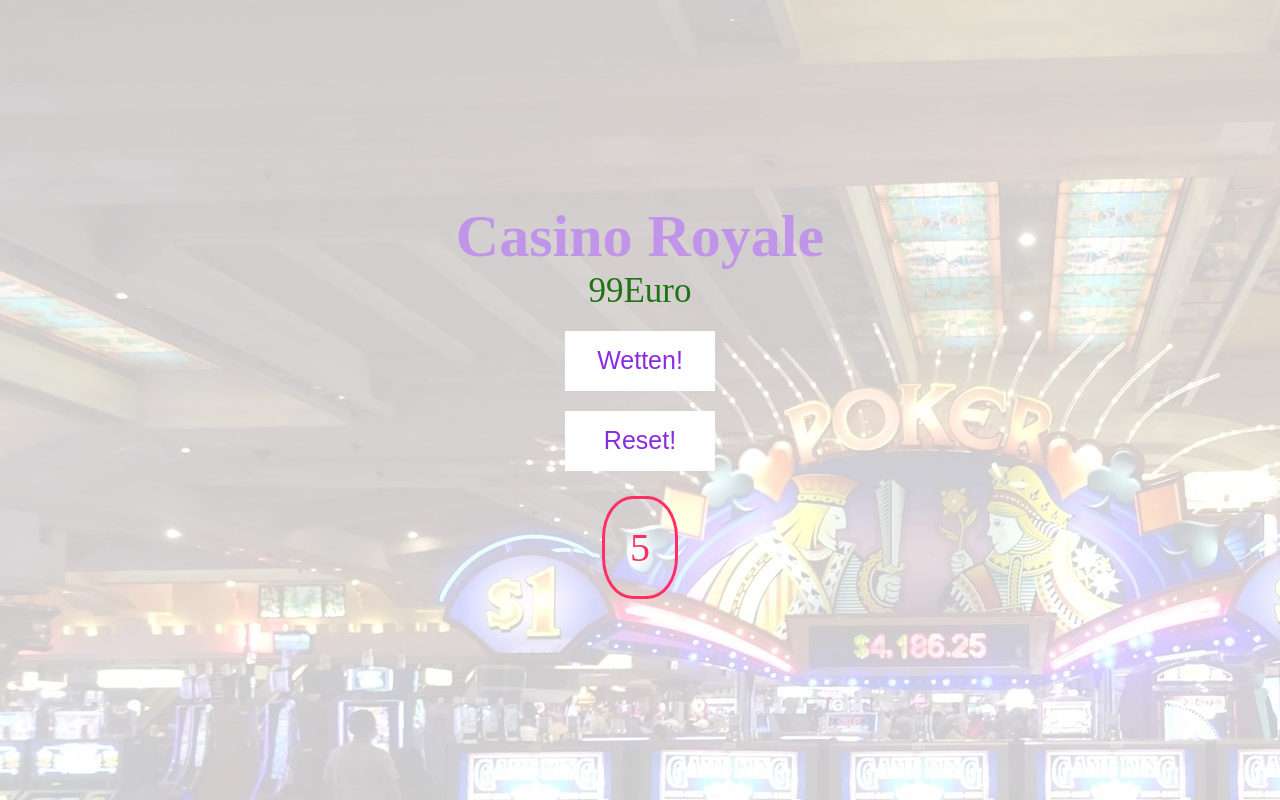
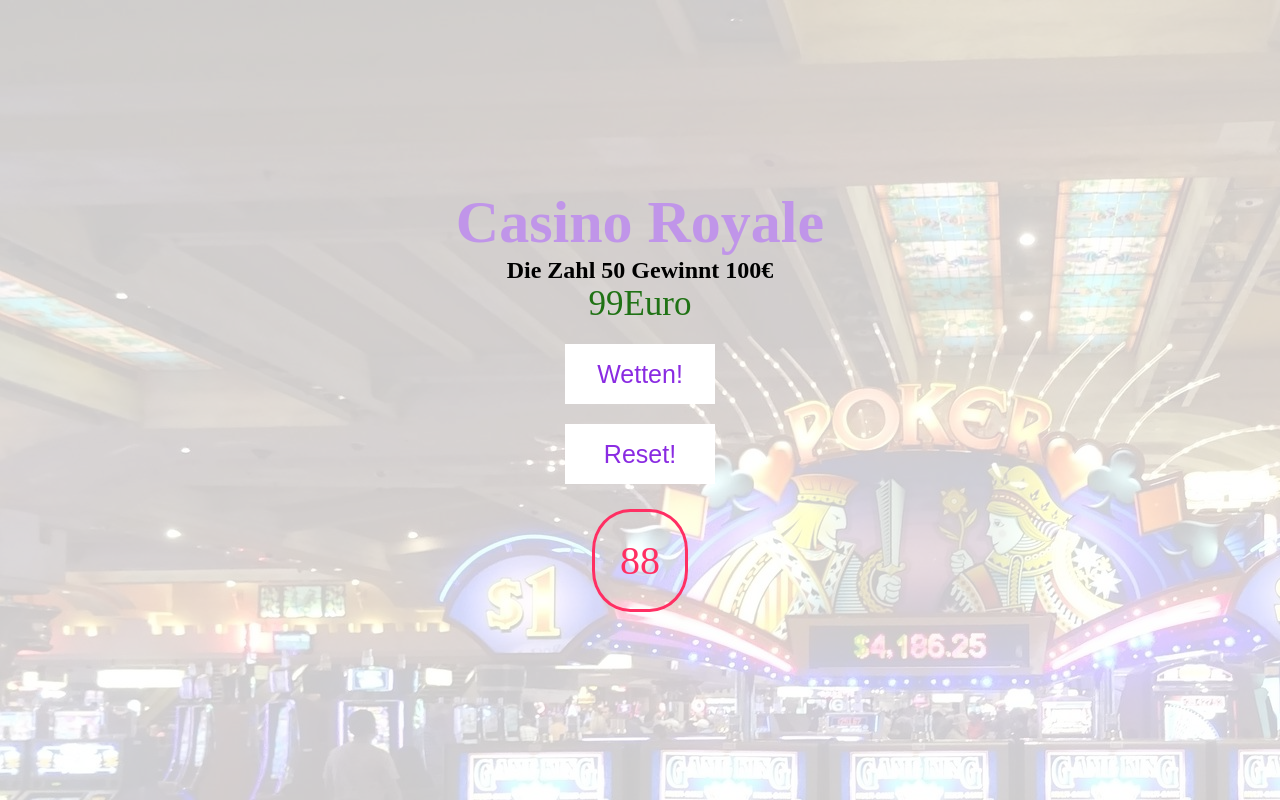
Before and after one commit to Sidi-k/DOM-Segment-5-Casino, a plain HTML site: page index.html in a window 1280 px wide. Both pictures are taken after a click on the button "Wetten!". Drawn offline with Linux system fonts and the light colour scheme.

Commit message:
Aufgabe  Fertig

```diff
--- a/index.html
+++ b/index.html
@@ -9,21 +9,13 @@
 </head>
 <body>
     <section>
-
         <main>
             <h1>Casino Royale</h1>
-
-
-
+            <h2>Die Zahl 50 Gewinnt 100€</h2>
             <p id="konto">100€</p>
-
             <button id="wetten" onclick="run()">Wetten!</button>
-
             <button onclick="revert()">Reset!</button>
-
             <p id="zahl"></p>
-
-
         </main>
     </section>
 
--- a/index.js
+++ b/index.js
@@ -3,11 +3,11 @@ document.querySelector("konto").innerHTML=konto+"Euro"
 
 
 function run(){
-    const zahl=Math.round(Math.random()*5+1)
+    const zahl=Math.round(Math.random()*99+1)
     document.querySelector("#zahl").innerHTML  = zahl;
 
-    if (zahl==6) {
-        konto+=5
+    if (zahl==50) {
+        konto+=100
 
     } else {
         konto-=1
--- a/style.css
+++ b/style.css
@@ -13,7 +13,6 @@ section{
     width: 100vw;
     height: 100vh;
 }
-
 main{
     display: flex;
     flex-direction: column;
@@ -31,7 +30,6 @@ button{
     width: 150px;
     height: 60px;
     border: 0;
-
 }
 button:hover{
     background-color: blueviolet;
@@ -41,7 +39,6 @@ button:hover{
 #konto{
     font-size: 35px;
     color: rgb(32, 114, 21);
-
 }
 #wetten{
     margin: 20px;
@@ -50,7 +47,6 @@ h1{
     font-size: 60px;
     color: rgb(192, 149, 233);
 }
-
 #zahl{
     font-size: 40px;
     color: rgb(255, 47, 99);
@@ -58,5 +54,4 @@ h1{
     border: solid;
     border-radius: 40%;
     padding: 25px;
-
 }
```
